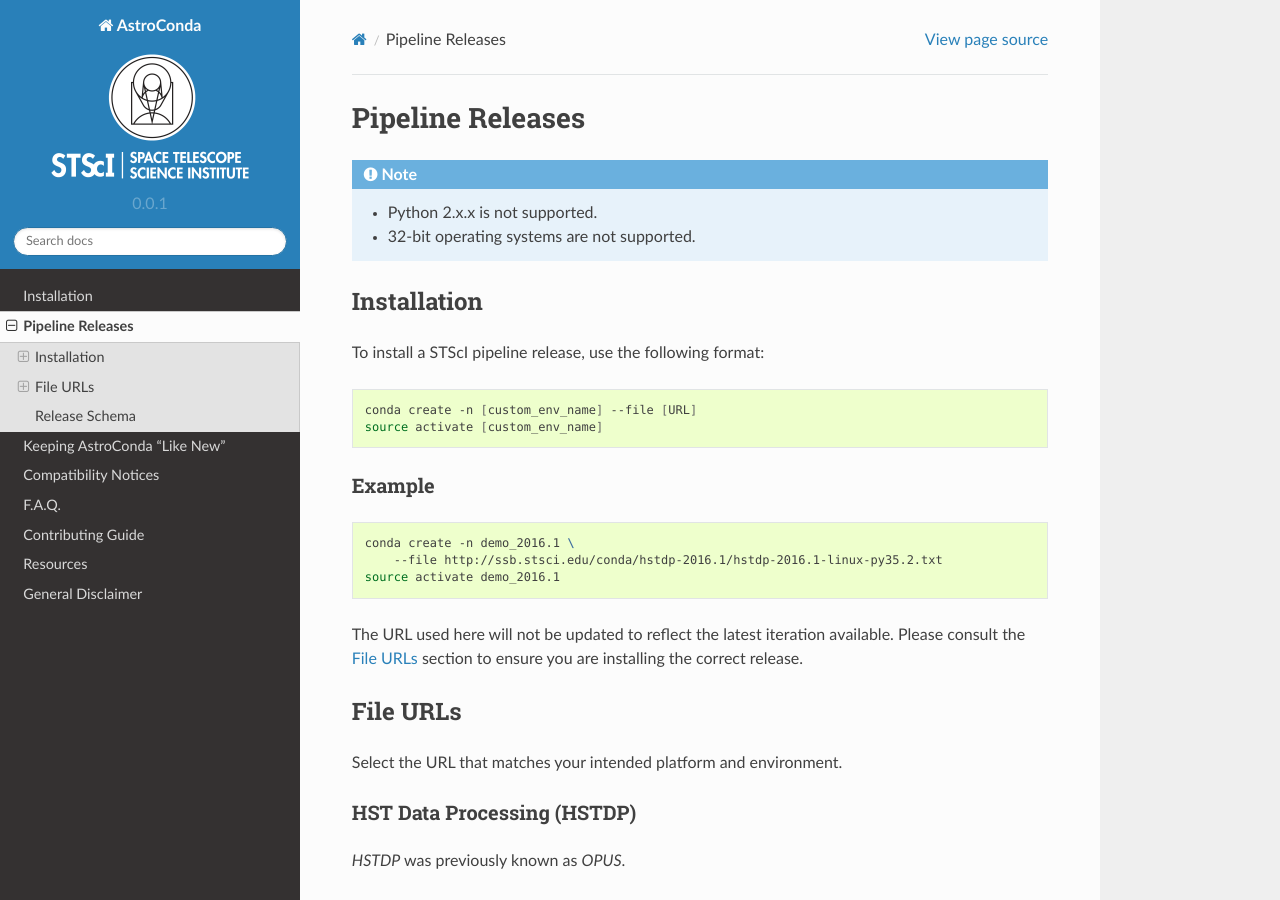
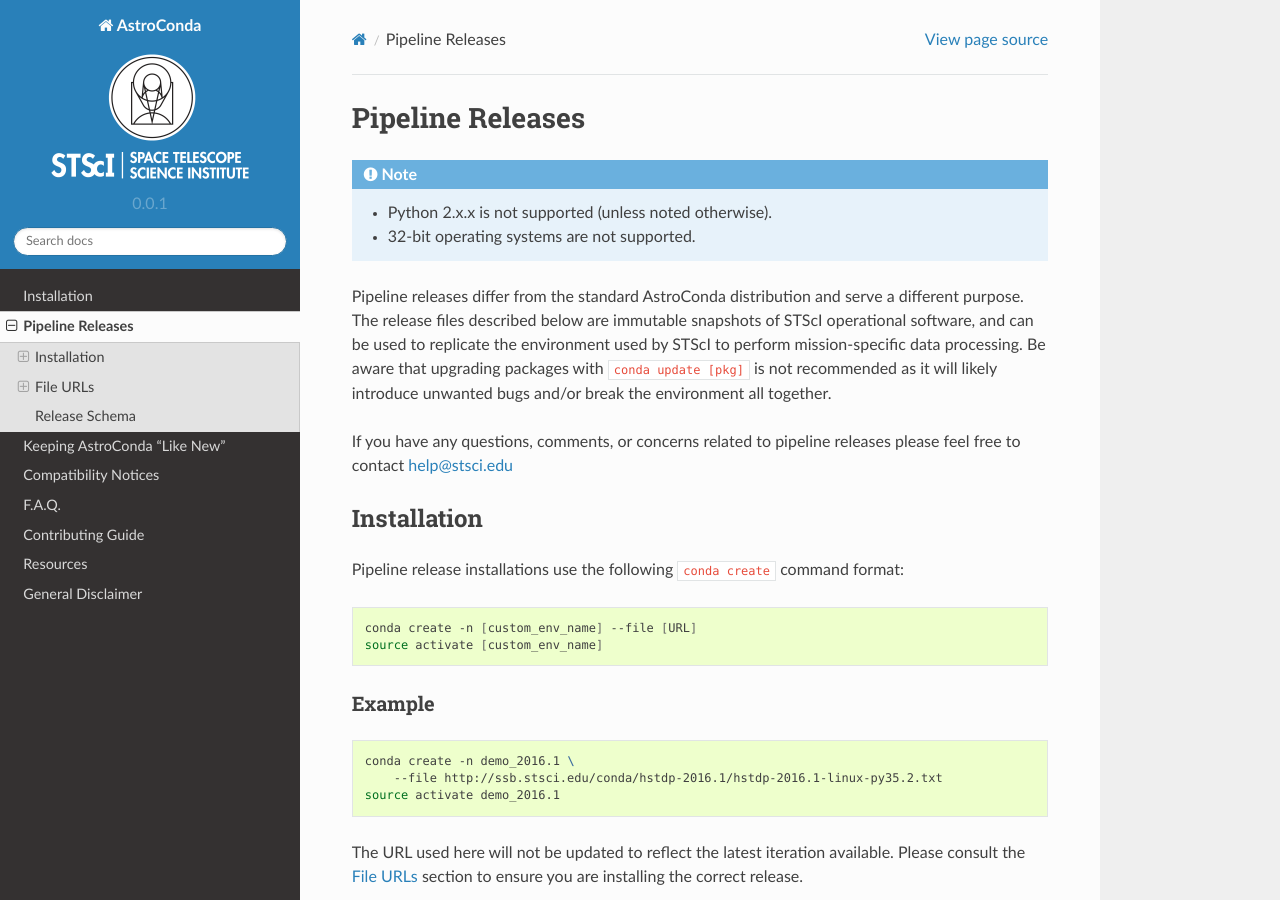
Before and after one commit to jhunkeler/astroconda, a Sphinx documentation site: the page built from source/releases.rst, in a window 1280 px wide and 900 px high. Built offline with Sphinx 7.4.7 and the Read the Docs theme 2.0.0, drawn with Linux system fonts in a browser that asks for light colours; pages that are not in the unit, such as notebooks, are missing from menus.

Commit message:
Add pipeline release description

```diff
--- a/source/releases.rst
+++ b/source/releases.rst
@@ -3,14 +3,17 @@
 
 .. note::
 
-    - Python 2.x.x is not supported.
+    - Python 2.x.x is not supported (unless noted otherwise).
     - 32-bit operating systems are not supported.
 
+Pipeline releases differ from the standard AstroConda distribution and serve a different purpose. The release files described below are immutable snapshots of STScI operational software, and can be used to replicate the environment used by STScI to perform mission-specific data processing. Be aware that upgrading packages with ``conda update [pkg]`` is not recommended as it will likely introduce unwanted bugs and/or break the environment all together.
+
+If you have any questions, comments, or concerns related to pipeline releases please feel free to contact help@stsci.edu
 
 Installation
 ============
 
-To install a STScI pipeline release, use the following format:
+Pipeline release installations use the following ``conda create`` command format:
 
 .. code-block:: sh
 
```
